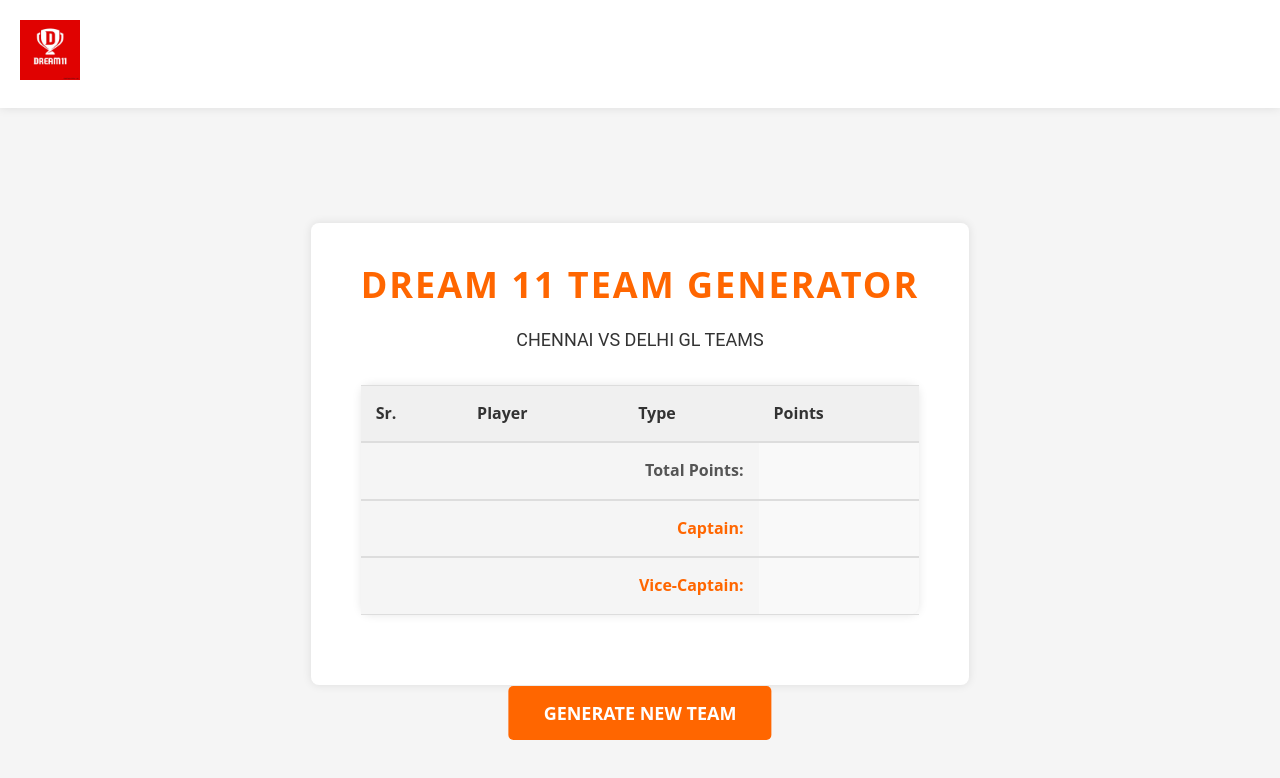
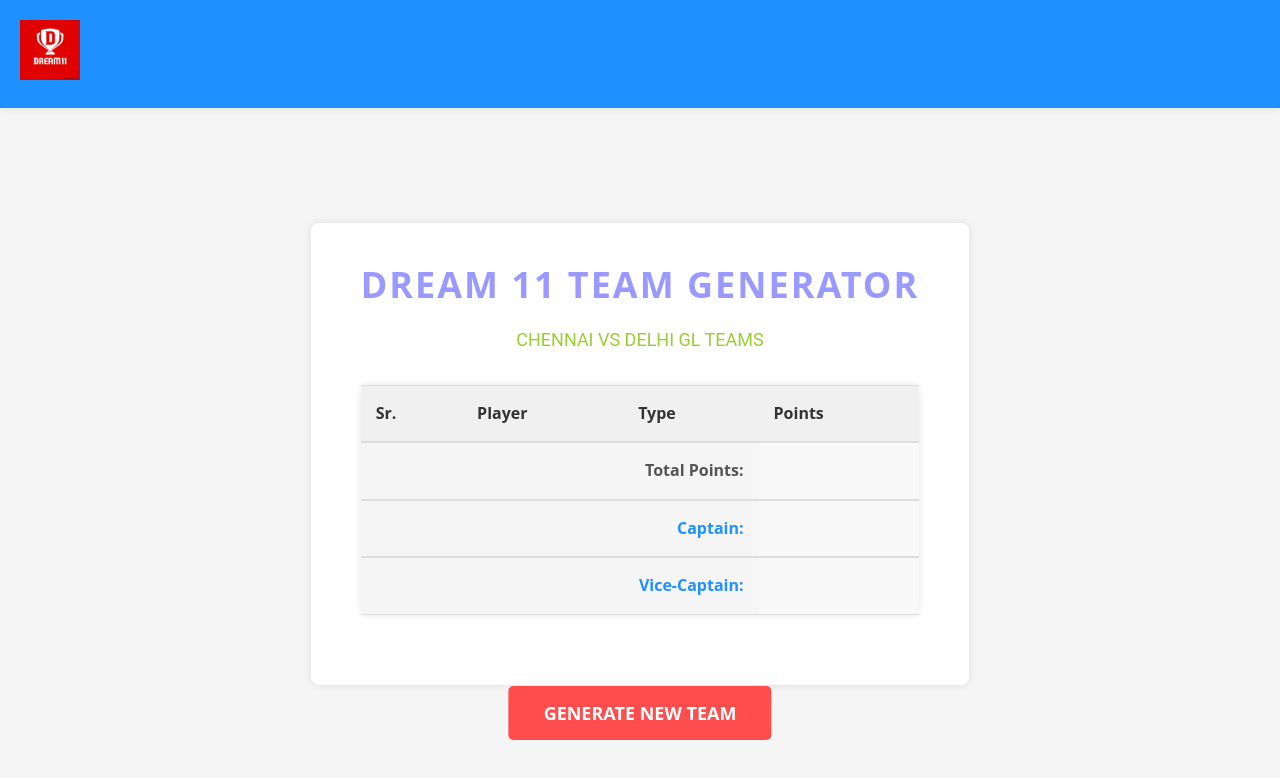
Before and after one commit to pankajcr7/Dream-11, a plain HTML site: page index.html in a window 1280 px wide. Drawn offline with Linux system fonts and the light colour scheme.

Commit message:
Update styles.css

```diff
--- a/styles.css
+++ b/styles.css
@@ -1,9 +1,9 @@
 :root {
-    --primary-color: #ff6600;
-    --secondary-color: #333;
+  --primary-color: #1e90ff;
+  --secondary-color: #ffffff;
   --background-color: #f5f5f5;
-    --button-color: #fff;
-    --table-bg-color: #f9f9f9;
+  --button-color: #ff4c4c;
+  --table-bg-color: #ffffff;
   --table-head-bg-color: #f0f0f0;
 }
 
@@ -25,7 +25,7 @@
 }
 
 header {
-    background-color: var(--button-color);
+  background-color: var(--primary-color);
   padding: 20px;
   box-shadow: 0 0 10px rgba(0, 0, 0, 0.1);
   flex-shrink: 0;
@@ -49,7 +49,7 @@
 h1 {
   font-size: 36px;
   font-weight: bold;
-    color: var(--primary-color);
+  color: rgb(153, 153, 255);
   text-transform: uppercase;
   letter-spacing: 2px;
   line-height: 1.2;
@@ -61,15 +61,17 @@
   line-height: 1.6;
   margin-bottom: 30px;
   font-size: 18px;
+  color: yellowgreen;
 }
 
 section {
-    background-color: var(--button-color);
+  background-color: var(--secondary-color);
   padding: 40px 50px;
   border-radius: 8px;
   box-shadow: 0 0 10px rgba(0, 0, 0, 0.1);
   position: relative;
   text-align: center;
+  width: 100%;
 }
 
 table {
@@ -115,8 +117,8 @@
 }
 
 button {
-    background-color: var(--primary-color);
-    color: var(--button-color);
+  background-color: var(--button-color);
+  color: var(--secondary-color);
   padding: 15px 35px;
   border: none;
   border-radius: 5px;
@@ -128,21 +130,21 @@
   bottom: -55px;
   right: 50%;
   transform: translateX(50%);
-    transition: background-color 0.2s ease-out;
+  transition: background-color 0.2sease-out;
   font-family: 'Open Sans', sans-serif;
   }
 
   button:hover {
-    background-color: #e65c00;
+  background-color: #ff0000;
   }
 
   footer {
   text-align: center;
   padding-top: 20px;
   margin-top: auto;
-    border-top: 1px solid#ccc;
+  border-top: 1px solid #ccc;
   font-size: 16px;
-    color: #666;
+  color: var(--secondary-color);
   }
 
   @media only screen and (max-width: 600px) {
```
Lines whose indentation alone changed are shown as unchanged.
